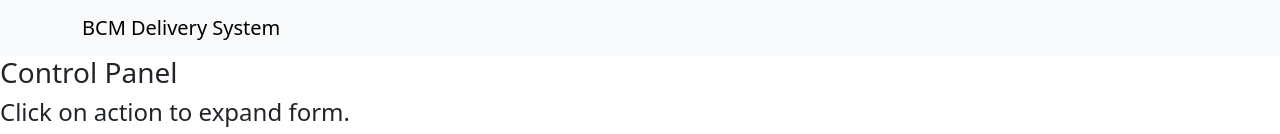
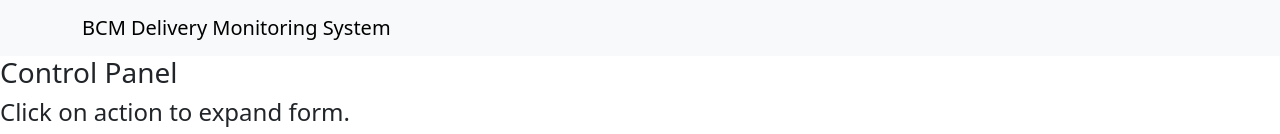
Before and after one commit to le-christine/bcm-delivery-sys, a React (Create React App) app in the folder bcm-app/: page / in a window 1280 px wide. Shown: the top 134 px of the page. Built offline with nearby package versions, Linux system fonts and the light colour scheme; no server answers; the HTML template or start-up script is replaced by a standard one.

Commit message:
update(titles): Rename NavBar and website title

```diff
--- a/bcm-app/public/index.html
+++ b/bcm-app/public/index.html
@@ -24,7 +24,7 @@
       work correctly both with client-side routing and a non-root public URL.
       Learn how to configure a non-root public URL by running `npm run build`.
     -->
-    <title>React App</title>
+    <title>BCM Delivery</title>
   </head>
   <body>
     <noscript>You need to enable JavaScript to run this app.</noscript>
--- a/bcm-app/src/NavBar.js
+++ b/bcm-app/src/NavBar.js
@@ -5,7 +5,7 @@ function NavBar() {
   return (
     <Navbar expand="lg" variant="light" bg="light">
       <Container>
-        <Navbar.Brand href="#">BCM Delivery System</Navbar.Brand>
+        <Navbar.Brand href="#">BCM Delivery Monitoring System</Navbar.Brand>
       </Container>
     </Navbar>
   );
```
